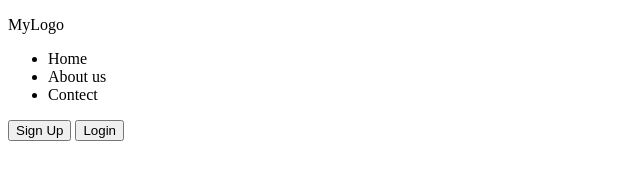
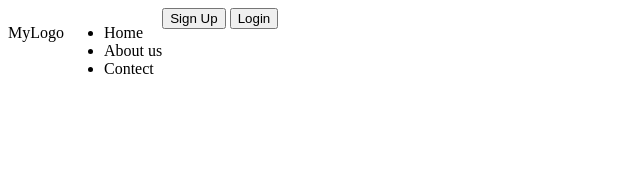
Before and after one commit to GmPratim/Cohort-WebDev, a plain HTML site: page css/CSS Libraries and Fun Interaction/index.html in a window 1280 px wide. Shown: the whole page, without its empty margins (0-640 px from the left). Drawn offline with Linux system fonts and the light colour scheme.

Commit message:
function

```diff
--- a/css/CSS Libraries and Fun Interaction/index.html
+++ b/css/CSS Libraries and Fun Interaction/index.html
@@ -3,7 +3,12 @@
   <head>
     <meta charset="UTF-8" />
     <meta name="viewport" content="width=device-width, initial-scale=1.0" />
-    <title>Document</title>
+    <title>Jus Asehi</title>
+    <style>
+      nav {
+        display: flex;
+      }
+    </style>
   </head>
   <body>
     <nav>
```
